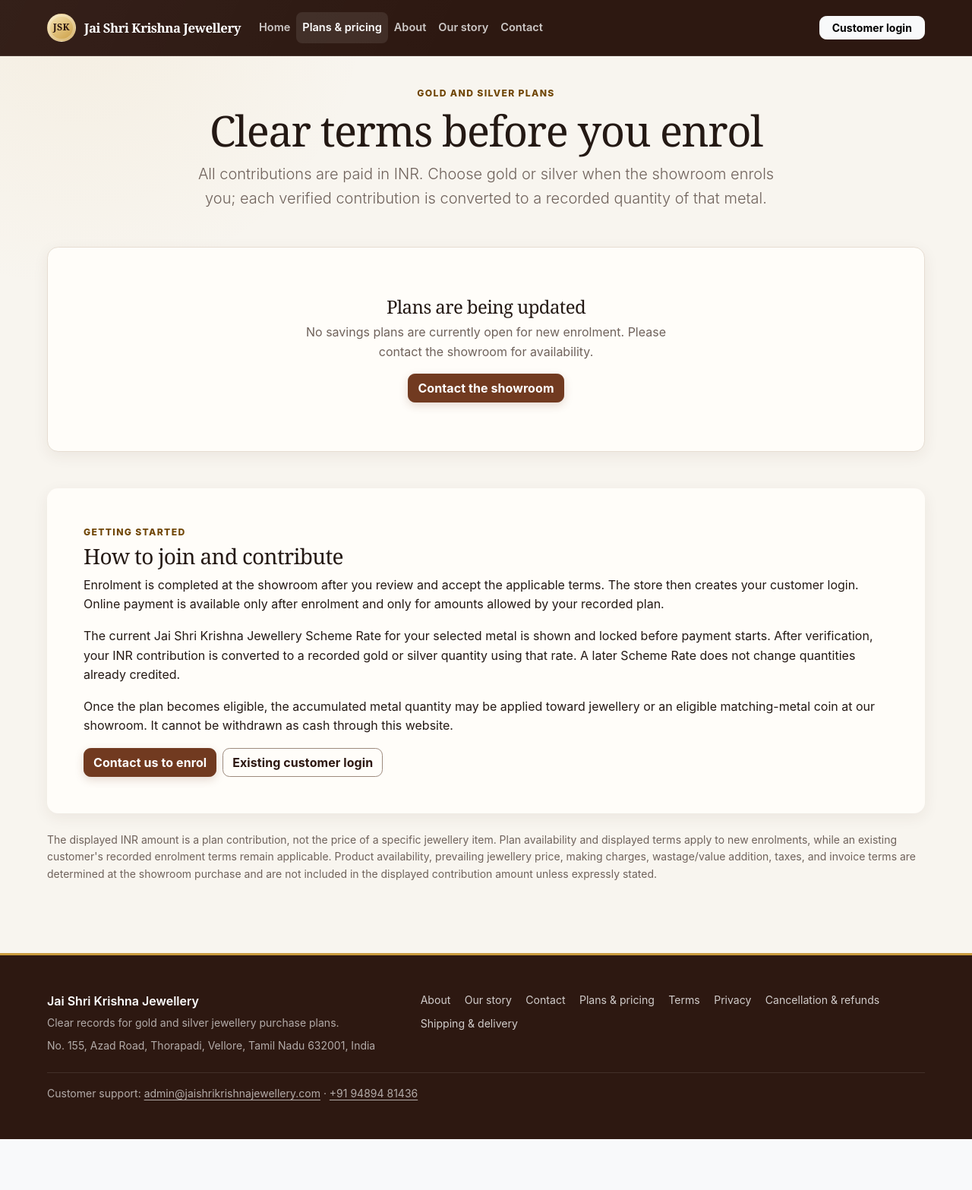
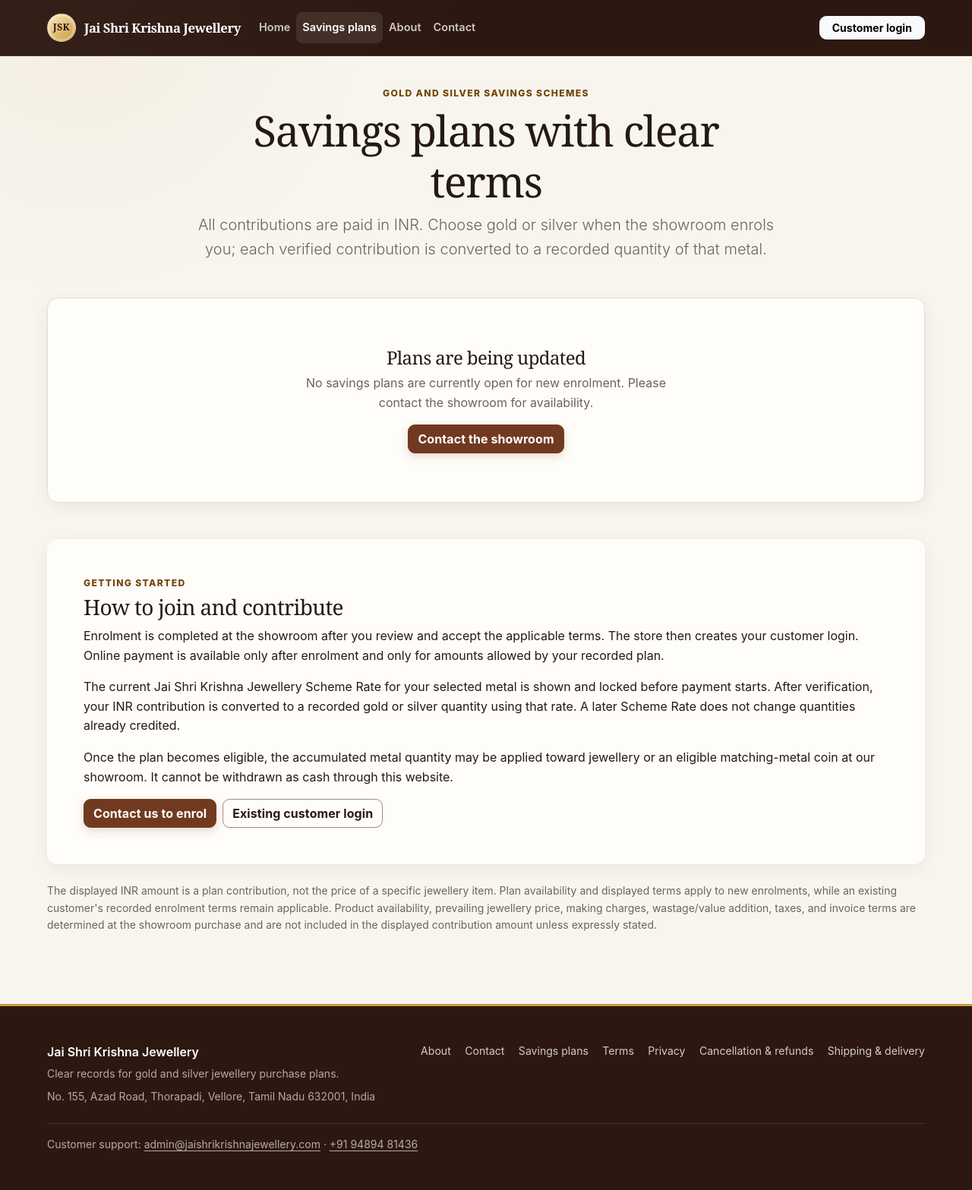
Before and after one commit to rajeshr188/jsk-ss, a Django app: page /plans/ in a window 1280 px wide. Shown: the whole page at 76% size. Before the commit the page ends 1500 px from the top, so only its background shows below. Run offline with Django 5.2, Linux system fonts and the light colour scheme; data that the repository does not hold is empty; parts of the project's set-up code (start-up, migrations or seed data) failed here and were passed over.

Commit message:
refactor: clarify savings plans navigation

```diff
--- a/schemes/forms.py
+++ b/schemes/forms.py
@@ -69,7 +69,7 @@
         help_texts = {
             **SchemePlanForm.Meta.help_texts,
             "publicly_listed": (
-                "Publishes this plan's name, description, contribution pricing, "
+                "Publishes this savings plan's name, description, contribution amounts, "
                 "frequency, duration, and cash-bonus terms when the plan is active."
             ),
         }
--- a/templates/_base.html
+++ b/templates/_base.html
@@ -39,13 +39,10 @@
             <a class="nav-link{% if current_url == 'home' %} active{% endif %}"{% if current_url == 'home' %} aria-current="page"{% endif %} href="{% url 'home' %}">Home</a>
           </li>
           <li class="nav-item">
-            <a class="nav-link{% if current_url == 'pricing' %} active{% endif %}"{% if current_url == 'pricing' %} aria-current="page"{% endif %} href="{% url 'pricing' %}">Plans &amp; pricing</a>
+            <a class="nav-link{% if current_url == 'pricing' %} active{% endif %}"{% if current_url == 'pricing' %} aria-current="page"{% endif %} href="{% url 'pricing' %}">Savings plans</a>
           </li>
           <li class="nav-item">
             <a class="nav-link{% if current_url == 'about' %} active{% endif %}"{% if current_url == 'about' %} aria-current="page"{% endif %} href="{% url 'about' %}">About</a>
-          </li>
-          <li class="nav-item">
-            <a class="nav-link{% if current_url == 'our_story' %} active{% endif %}"{% if current_url == 'our_story' %} aria-current="page"{% endif %} href="{% url 'our_story' %}">Our story</a>
           </li>
           <li class="nav-item">
             <a class="nav-link{% if current_url == 'contact' %} active{% endif %}"{% if current_url == 'contact' %} aria-current="page"{% endif %} href="{% url 'contact' %}">Contact</a>
@@ -125,9 +122,8 @@
         <div class="col-lg-7 d-lg-flex justify-content-lg-end">
           <nav class="footer-links" aria-label="Legal and business information">
             <a href="{% url 'about' %}">About</a>
-            <a href="{% url 'our_story' %}">Our story</a>
             <a href="{% url 'contact' %}">Contact</a>
-            <a href="{% url 'pricing' %}">Plans &amp; pricing</a>
+            <a href="{% url 'pricing' %}">Savings plans</a>
             <a href="{% url 'terms' %}">Terms</a>
             <a href="{% url 'privacy' %}">Privacy</a>
             <a href="{% url 'cancellation_refund' %}">Cancellation &amp; refunds</a>
--- a/templates/pages/about.html
+++ b/templates/pages/about.html
@@ -16,7 +16,7 @@
 
   <h2>How enrolment works</h2>
   <ol>
-    <li>Review the currently available <a href="{% url 'pricing' %}">plans and pricing</a>.</li>
+    <li>Review the currently available <a href="{% url 'pricing' %}">savings plans</a>.</li>
     <li>Contact or visit our showroom to discuss the suitable plan and metal choice.</li>
     <li>After the terms are agreed, the store creates the customer login and scheme enrolment.</li>
     <li>The enrolled customer signs in to make eligible contributions and track the scheme.</li>
@@ -26,7 +26,7 @@
   <h2>Visit us</h2>
   <p>Jai Shri Krishna Jewellery<br>No. 155, Azad Road<br>Thorapadi, Vellore<br>Tamil Nadu 632001, India</p>
   <div class="d-flex flex-wrap gap-2">
-    <a class="btn btn-jsk" href="{% url 'our_story' %}">Meet the brothers behind the business</a>
+    <a class="btn btn-jsk" href="{% url 'pricing' %}">View savings plans</a>
     <a class="btn btn-outline-dark" href="{% url 'contact' %}">Contact the showroom</a>
   </div>
 </div>
--- a/templates/pages/home.html
+++ b/templates/pages/home.html
@@ -189,7 +189,7 @@
     <p class="small text-secondary mb-0">No. 155, Azad Road, Thorapadi, Vellore · Monday–Saturday 9:00 AM–9:00 PM · Sunday until 1:00 PM</p>
   </div>
   <div class="conversion-actions">
-    <a class="btn btn-jsk" href="{% url 'pricing' %}">View plans &amp; pricing</a>
+    <a class="btn btn-jsk" href="{% url 'pricing' %}">View savings plans</a>
     <a class="btn btn-outline-dark" href="{% url 'contact' %}">Contact Jai Shri Krishna Jewellery</a>
   </div>
 </section>
--- a/templates/pages/pricing.html
+++ b/templates/pages/pricing.html
@@ -1,12 +1,12 @@
 {% extends '_base.html' %}
 
-{% block title %}Gold and silver plans and pricing | Jai Shri Krishna Jewellery{% endblock %}
-{% block meta_description %}View active gold and silver jewellery purchase-plan contribution amounts in INR, frequency, duration, and eligibility terms.{% endblock %}
+{% block title %}Gold and silver savings plans | Jai Shri Krishna Jewellery{% endblock %}
+{% block meta_description %}View active gold and silver savings scheme contribution amounts in INR, frequency, duration, and eligibility terms.{% endblock %}
 
 {% block content %}
 <div class="text-center pricing-header mx-auto mb-5">
-  <p class="page-eyebrow">Gold and silver plans</p>
-  <h1 class="display-4">Clear terms before you enrol</h1>
+  <p class="page-eyebrow">Gold and silver savings schemes</p>
+  <h1 class="display-4">Savings plans with clear terms</h1>
   <p class="lead text-secondary">All contributions are paid in INR. Choose gold or silver when the showroom enrols you; each verified contribution is converted to a recorded quantity of that metal.</p>
 </div>
 
--- a/templates/pages/terms.html
+++ b/templates/pages/terms.html
@@ -13,7 +13,7 @@
   <p>Public self-registration is not available. A customer becomes enrolled only after the showroom creates a customer profile and a specific scheme account. The account records the selected plan, gold or silver metal choice, contribution rules, duration, and eligibility date. A website login by itself is not an enrolment or agreement.</p>
 
   <h2>2. Plans and contributions</h2>
-  <p>Current plans display their contribution amount or range, frequency, and duration on the <a href="{% url 'pricing' %}">plans and pricing page</a>. Contributions are paid in INR. Fixed plans accept only the recorded fixed amount; variable plans accept amounts within their recorded range. Once-per-month plans permit only one successful contribution in a calendar month. Contributions are not accepted outside the dates allowed by the enrolled terms.</p>
+  <p>Current savings plans display their contribution amount or range, frequency, and duration on the <a href="{% url 'pricing' %}">savings plans page</a>. Contributions are paid in INR. Fixed plans accept only the recorded fixed amount; variable plans accept amounts within their recorded range. Once-per-month plans permit only one successful contribution in a calendar month. Contributions are not accepted outside the dates allowed by the enrolled terms.</p>
 
   <h2>3. Online payments</h2>
   <p>Online payments are processed through Razorpay. A browser success message alone does not credit a scheme. The payment must be verified and captured by the payment provider. Pending or failed attempts create no savings entitlement. Customers should retain the payment reference and contribution acknowledgement.</p>
```
Also changed, not shown: docs/DOMAIN_RULES.md (+1 -1 lines), docs/STATUS.md (+5 -1 lines), pages/tests.py (+13 -1 lines).
